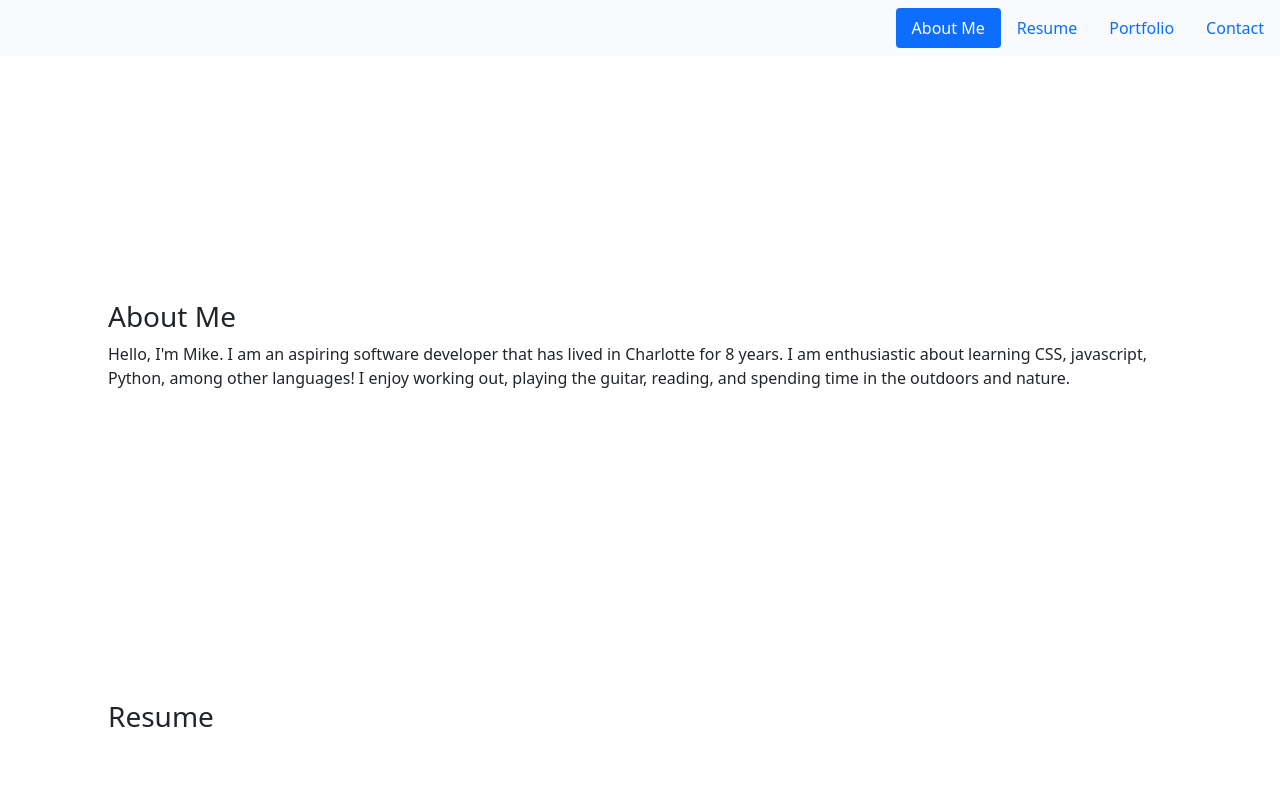
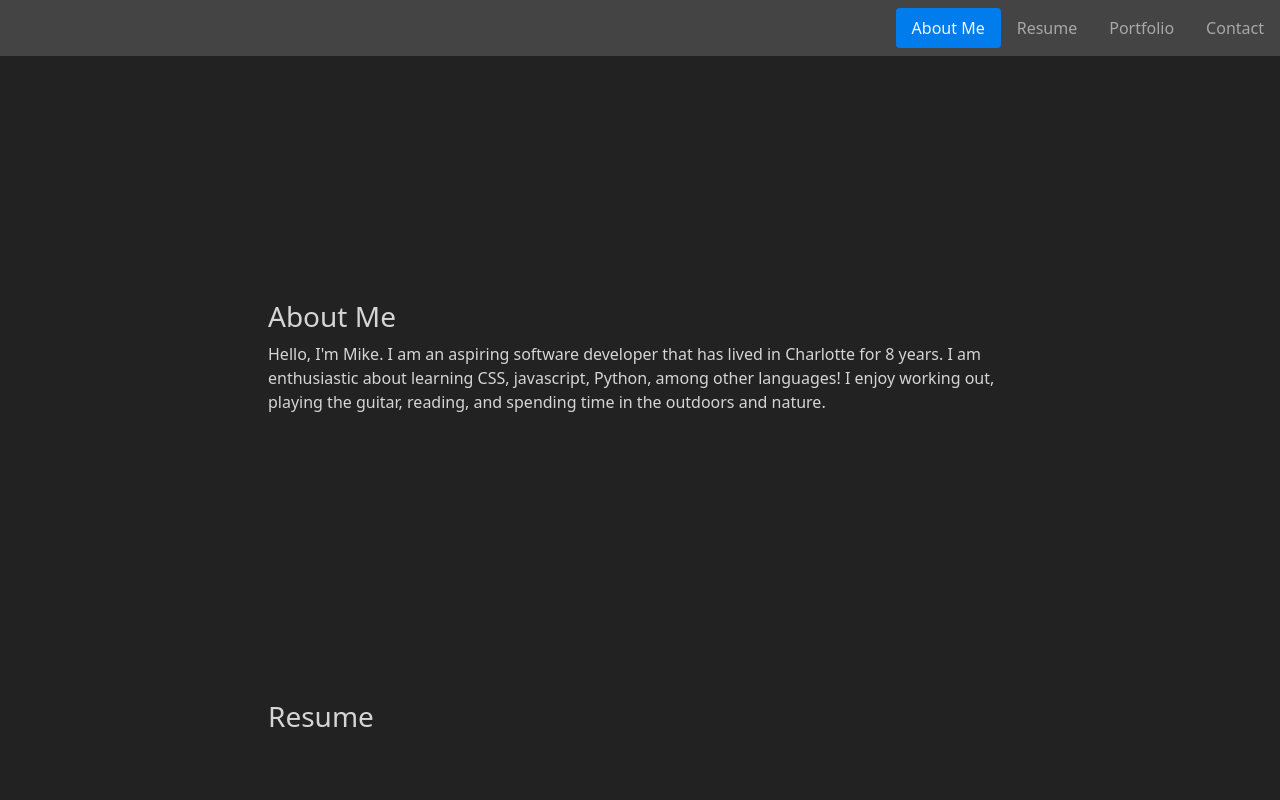
Before and after one commit to drewml08/Professional-Portfolio, a React (Create React App) app: page / in a window 1280 px wide. Shown: the top 800 px of the page. Built offline with nearby package versions, Linux system fonts and the light colour scheme.

Commit message:
updated css styling for main page and navbar

```diff
--- a/src/App.css
+++ b/src/App.css
@@ -1,13 +1,18 @@
+body{
+  color:rgb(213, 213, 213);
+  background-color: rgb(34, 34, 34);
+}
+
 main {
-  width: 85%;
+  width: 60%;
   margin-top: 130px;
   margin-left: auto;
   margin-right: auto;
   padding-bottom: 145px;
 }
 
-.active{
-  background-color: red;
+a{
+  color:rgb(213, 213, 213);
 }
 
 .row{
--- a/src/Components/Header/index.js
+++ b/src/Components/Header/index.js
@@ -7,7 +7,7 @@ import "./style.css";
 function Header() {
     return (
         <header className="fixed-top">
-            <nav id="nav-main" className="navbar navbar-light bg-light">
+            <nav id="nav-main" className="navbar">
                 <a className="navbar-brand" href="#"></a>
                 <ul className="nav nav-pills">
                     <ScrollSpy className="nav nav-pills" offset={75} anchorOffset={65} scrollSpeed={65}>
--- a/src/Components/Header/style.css
+++ b/src/Components/Header/style.css
@@ -0,0 +1,12 @@
+#nav-main{
+    background-color: rgb(68, 68, 68);
+}
+
+.nav-pills .nav-link{
+    color:rgb(168, 168, 168);
+}
+
+.nav-pills .nav-link.active{
+    background-color: rgb(0, 124, 237);
+    color:rgb(245, 245, 245);
+}
--- a/src/Components/ProjectItem/style.css
+++ b/src/Components/ProjectItem/style.css
@@ -41,5 +41,5 @@
 
 .projects-section a
 {
-  color: #3d884d;
+  color: rgb(213, 213, 213);
 }
```
